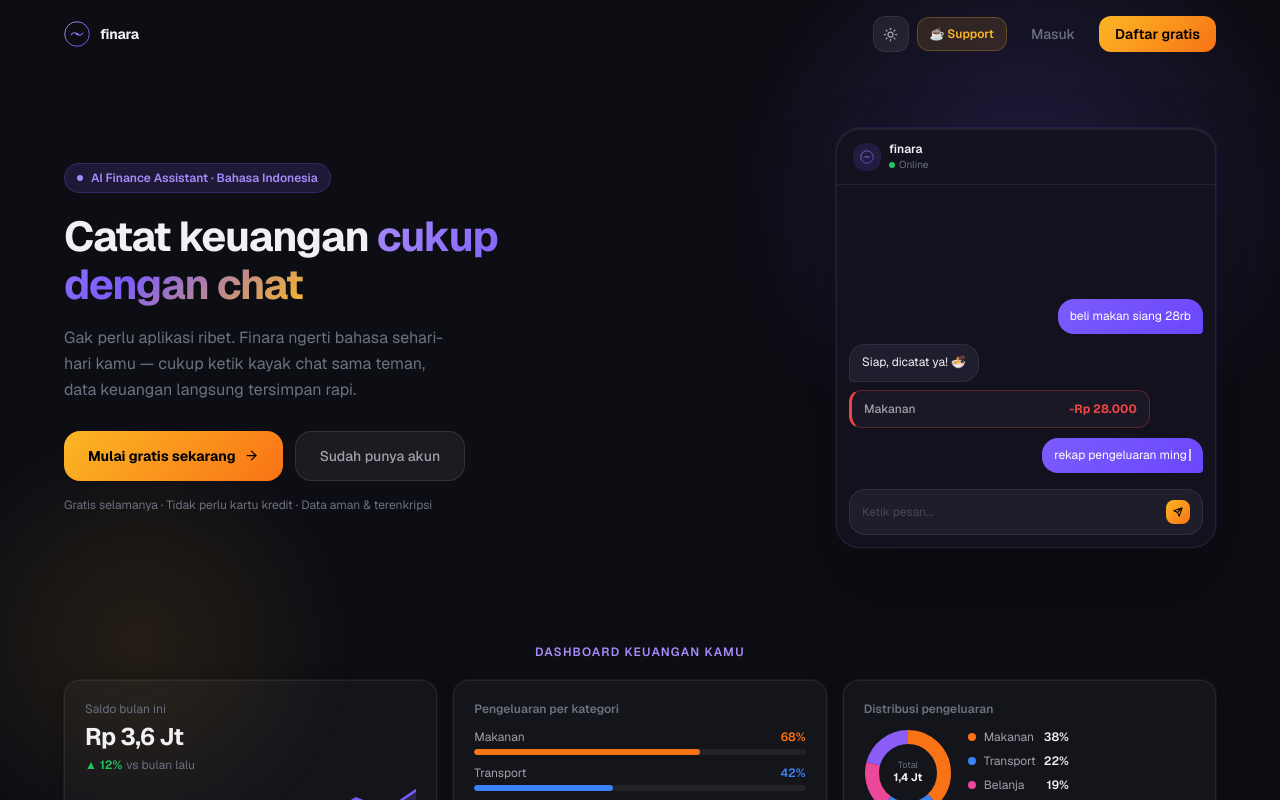
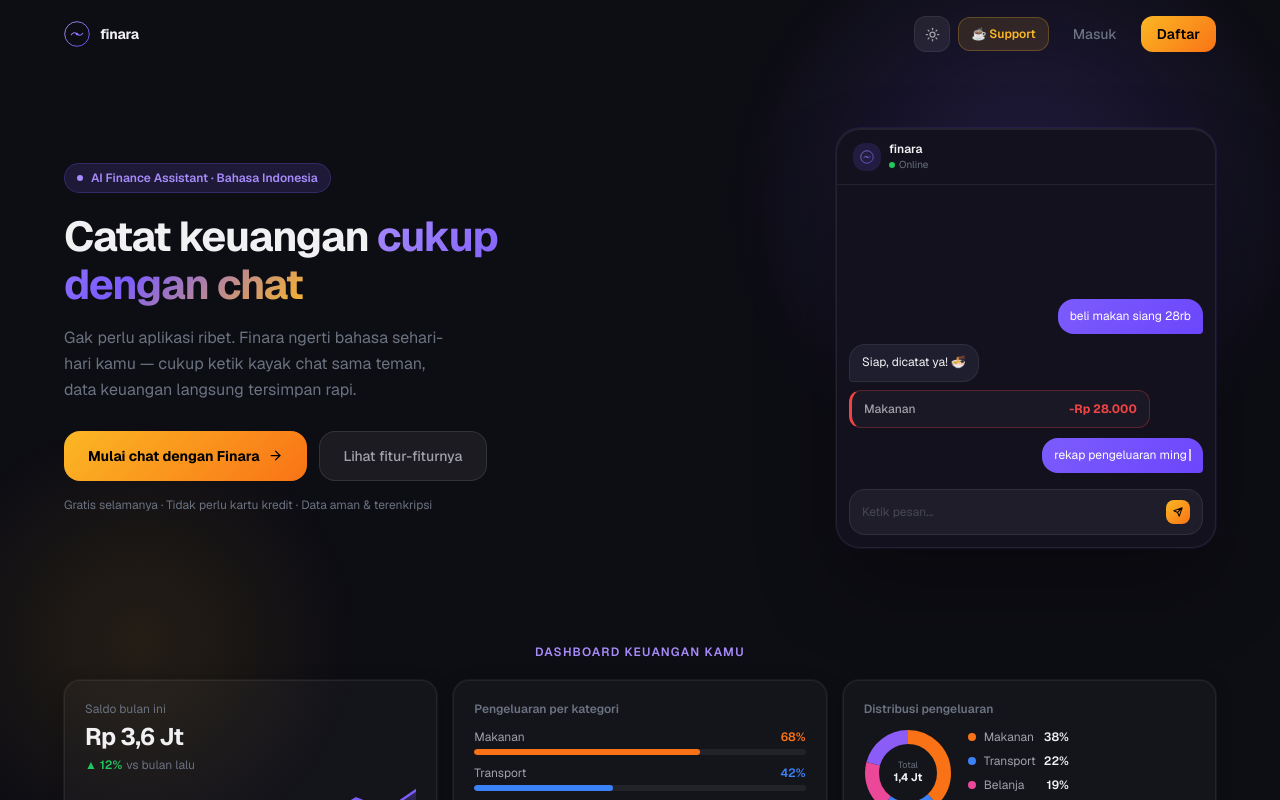
Before and after one commit to indraahmadfirdaus/finara-ai, a Next.js app: page / in a window 1280 px wide. Shown: the top 800 px of the page. Built offline with nearby package versions, Linux system fonts and the light colour scheme.

Commit message:
feat: add /features to public routes and update landing CTA

```diff
--- a/src/app/page.tsx
+++ b/src/app/page.tsx
@@ -844,10 +844,12 @@ export default function LandingPage() {
   const [scrolled, setScrolled] = useState(false);
 
   useEffect(() => {
-    function onScroll() { setScrolled(window.scrollY > 20) }
-    window.addEventListener('scroll', onScroll, { passive: true })
-    return () => window.removeEventListener('scroll', onScroll)
-  }, [])
+    function onScroll() {
+      setScrolled(window.scrollY > 20);
+    }
+    window.addEventListener("scroll", onScroll, { passive: true });
+    return () => window.removeEventListener("scroll", onScroll);
+  }, []);
 
   return (
     <div
@@ -900,11 +902,14 @@ export default function LandingPage() {
         transition={{ duration: 0.5 }}
         className="fixed top-0 left-0 right-0 z-50 flex items-center justify-between px-5 py-4 sm:px-8 lg:px-16"
         style={{
-          background: scrolled ? 'var(--land-surface)' : 'transparent',
-          borderBottom: scrolled ? '1px solid var(--land-separator)' : '1px solid transparent',
-          backdropFilter: scrolled ? 'blur(16px)' : 'none',
-          WebkitBackdropFilter: scrolled ? 'blur(16px)' : 'none',
-          transition: 'background 0.3s ease, border-color 0.3s ease, backdrop-filter 0.3s ease',
+          background: scrolled ? "var(--land-surface)" : "transparent",
+          borderBottom: scrolled
+            ? "1px solid var(--land-separator)"
+            : "1px solid transparent",
+          backdropFilter: scrolled ? "blur(16px)" : "none",
+          WebkitBackdropFilter: scrolled ? "blur(16px)" : "none",
+          transition:
+            "background 0.3s ease, border-color 0.3s ease, backdrop-filter 0.3s ease",
         }}
       >
         <div className="flex items-center gap-2.5">
@@ -1011,7 +1016,7 @@ export default function LandingPage() {
             className="px-4 py-2 rounded-xl text-sm font-semibold text-black"
             style={{ background: "linear-gradient(135deg,#FBB724,#F97316)" }}
           >
-            Daftar gratis
+            Daftar
           </motion.button>
         </div>
       </motion.nav>
@@ -1087,13 +1092,13 @@ export default function LandingPage() {
                   background: "linear-gradient(135deg,#FBB724 0%,#F97316 100%)",
                 }}
               >
-                Mulai gratis sekarang
+                Mulai chat dengan Finara
                 <ArrowRight size={15} />
               </motion.button>
               <motion.button
                 whileTap={{ scale: 0.97 }}
-                onClick={() => router.push("/login")}
-                className="flex items-center justify-center px-6 py-3.5 rounded-2xl text-sm font-medium"
+                onClick={() => router.push("/features")}
+                className="flex items-center justify-center gap-2 px-6 py-3.5 rounded-2xl text-sm font-medium"
                 style={{
                   background: "var(--land-tile-btn)",
                   color: "var(--text-secondary)",
@@ -1108,7 +1113,7 @@ export default function LandingPage() {
                   (e.currentTarget.style.background = "var(--land-tile-btn)")
                 }
               >
-                Sudah punya akun
+                Lihat fitur-fiturnya
               </motion.button>
             </motion.div>
 
--- a/src/proxy.ts
+++ b/src/proxy.ts
@@ -33,7 +33,7 @@ export async function proxy(request: NextRequest) {
   const isApiRoute = pathname.startsWith('/api/')
   const isAuthCallback = pathname.startsWith('/auth/')
   // Public routes — no auth required
-  const isPublic = pathname === '/' || pathname === '/support' || isAuthPage || isApiRoute || isAuthCallback
+  const isPublic = pathname === '/' || pathname === '/support' || pathname === '/features' || isAuthPage || isApiRoute || isAuthCallback
 
   if (isApiRoute || isAuthCallback) return supabaseResponse
 
```
